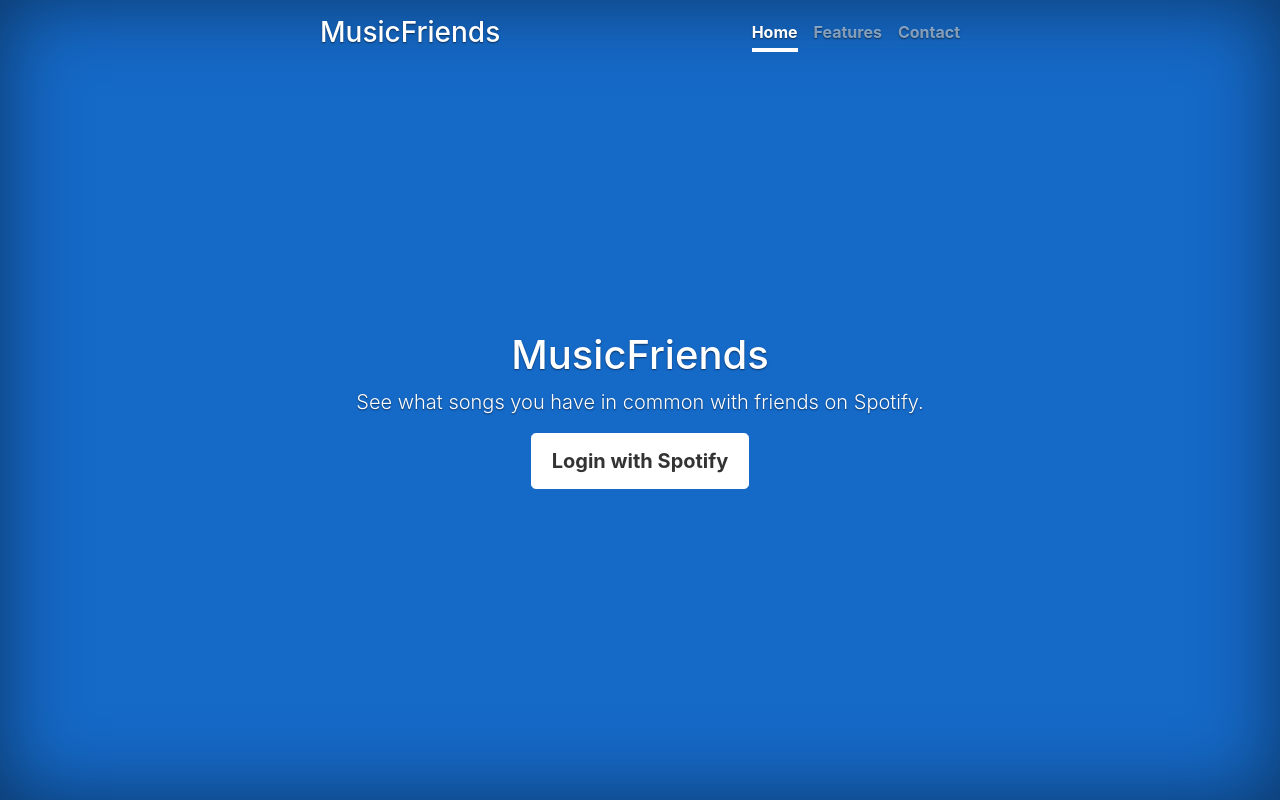
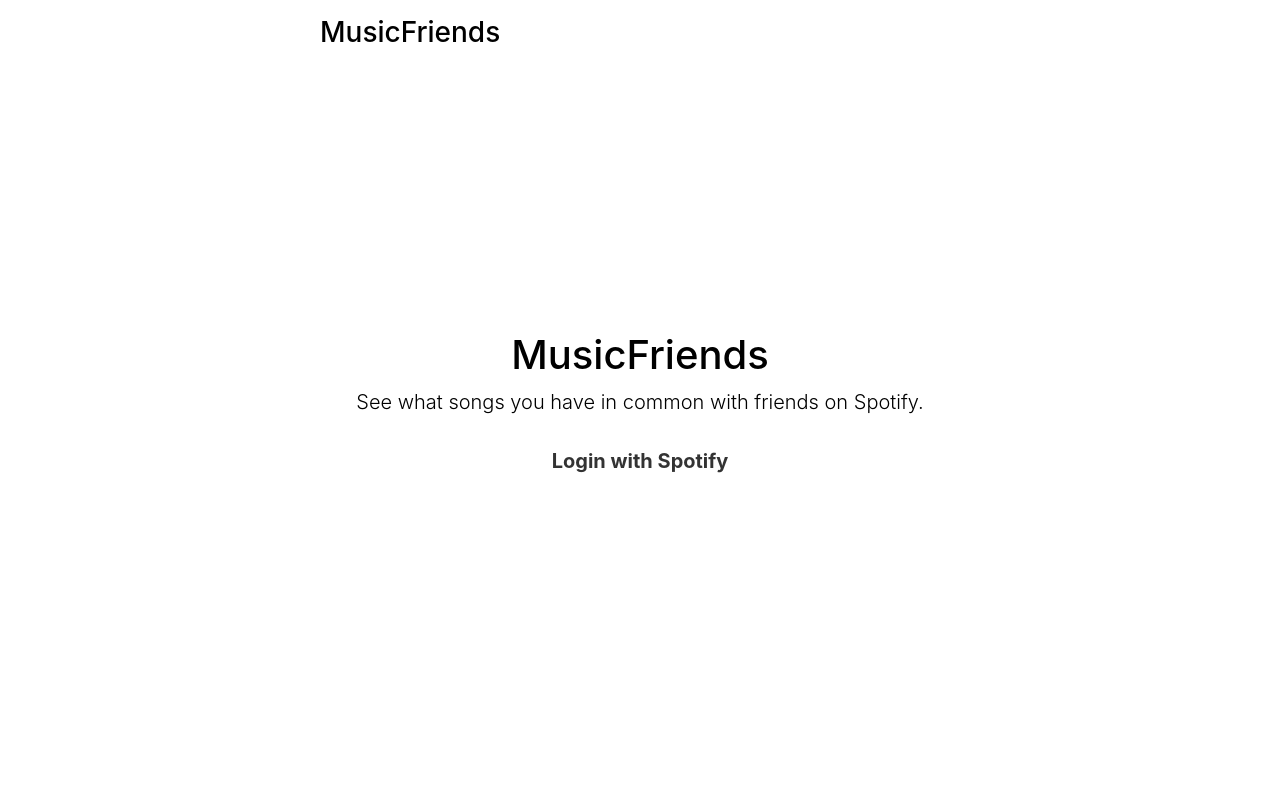
Before and after one commit to daniel-layton-wright/musicfriends, a Django app: page /login in a window 1280 px wide. Run offline with Django 3.2, Linux system fonts and the light colour scheme; some libraries are stand-ins or nearby versions.

Commit message:
style changes

```diff
--- a/main/static/main/main.css
+++ b/main/static/main/main.css
@@ -27,15 +27,12 @@
 html,
 body {
   height: 100%;
-  background-color: #1569C7;
 }
 
 body {
   display: -ms-flexbox;
   display: flex;
-  color: #fff;
-  text-shadow: 0 .05rem .1rem rgba(0, 0, 0, .5);
-  box-shadow: inset 0 0 5rem rgba(0, 0, 0, .5);
+  color: #000;
 }
 
 .cover-container {
@@ -86,6 +83,7 @@
 }
 
 
+
 /*
  * Cover
  */
@@ -127,6 +125,7 @@
 }
 
 #sidebar-wrapper {
+  color: #fff;
   z-index: 1000;
   position: fixed;
   left: 250px;
```
